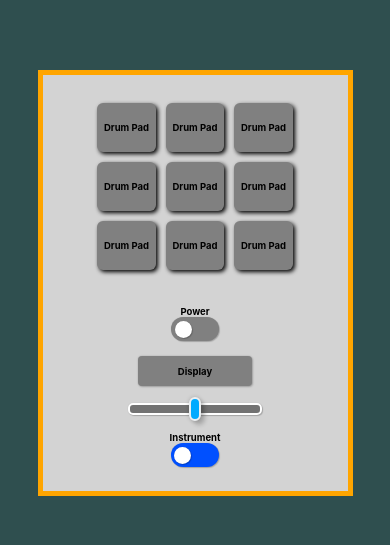
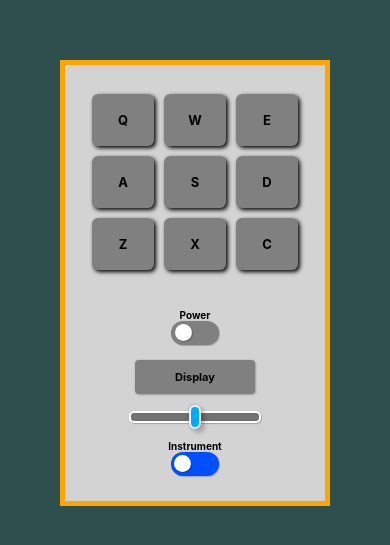
Before and after one commit to westgoten/drum-machine, a React (Create React App) app: page / in a window 390 px wide. Shown: the part 139-684 px from the top of the page. Built offline with nearby package versions, Linux system fonts and the light colour scheme.

Commit message:
Adapt layout to mobile browsers: Adjust DrumPad and Display components' font size; Change DrumMachine layout's direction accordingly to device orientation. Add DrumPads' text. [WIP] Set up <audio> elements on DrumPad components

```diff
--- a/src/components/DrumPad.js
+++ b/src/components/DrumPad.js
@@ -3,8 +3,9 @@ import '../style/DrumPad.scss'
 
 function DrumPad(props) {
     return (
-        <div className='drum-pad'>
-            <span>Drum Pad</span>
+        <div id='drum-pad' className='drum-pad'>
+            <span className='text'>{props.text}</span>
+            <audio id={props.text} className='clip' src=''></audio>
         </div>
     )
 }
--- a/src/components/DrumPadGrid.js
+++ b/src/components/DrumPadGrid.js
@@ -3,11 +3,12 @@ import DrumPad from './DrumPad'
 import '../style/DrumPadGrid.scss'
 
 const NUMBER_OF_DRUM_PADS = 9
+const DRUM_PADS_TEXT = ['Q', 'W', 'E', 'A', 'S', 'D', 'Z', 'X', 'C']
 
 function DrumPadGrid(props) {
     const drumPads = []
     for (let i = 0; i < NUMBER_OF_DRUM_PADS; i++) {
-        drumPads.push(<DrumPad key={i} />)
+        drumPads.push(<DrumPad key={i} text={DRUM_PADS_TEXT[i]} />)
     }
 
     return (
--- a/src/style/Controls.scss
+++ b/src/style/Controls.scss
@@ -9,9 +9,9 @@
     align-items: center;
 }
 
-@media (max-width: $tablet-width) {
+@media (max-width: $tablet-width) and (orientation: portrait) {
     .controls {
-        width: 55%;
-        max-width: 55%;
+        width: 65%;
+        max-width: 65%;
     }
 }
--- a/src/style/Display.scss
+++ b/src/style/Display.scss
@@ -1,11 +1,12 @@
 .display {
     background-color: grey;
     display: inline-block;
-    width: 12em;
+    width: 12rem;
     overflow-wrap: break-word;
     font-weight: bold;
+    font-size: 1.1em;
     text-align: center;
-    padding: 1em 0;
+    padding: 1rem 0;
     border-radius: 4px;
     cursor: default;
     margin: 10px 0;
--- a/src/style/DrumMachine.scss
+++ b/src/style/DrumMachine.scss
@@ -11,9 +11,9 @@
     padding: 18px 10px;
 }
 
-@media (max-width: $tablet-width) {
+@media (max-width: $tablet-width) and (orientation: portrait) {
     .main-container {
-        width: 30rem;
+        width: 24rem;
         height: 40rem;
         flex-direction: column;
     }
--- a/src/style/DrumPad.scss
+++ b/src/style/DrumPad.scss
@@ -9,3 +9,11 @@
     padding: 4px;
     margin: 4px;
 }
+
+.text {
+    font-size: 1.3em;
+}
+
+.clip {
+
+}
--- a/src/style/PowerSwitch.scss
+++ b/src/style/PowerSwitch.scss
@@ -9,8 +9,14 @@
     background-color: #007a00;
 }
 
-@media (max-width: $tablet-width) {
+@media (max-width: $tablet-width) and (orientation: portrait) {
     .power-container {
         margin: 20px 0 5px 0;
     }
 }
+
+@media (max-width: $tablet-width) and (orientation: landscape) {
+    .power-container {
+        margin: 0 0 5px 0 ;
+    }
+}
--- a/src/style/index.scss
+++ b/src/style/index.scss
@@ -21,6 +21,6 @@ body {
 
 @media (max-width: $phone-width) {
   html {
-    font-size: 9.5px;
+    font-size: 10px;
   }
 }
```
